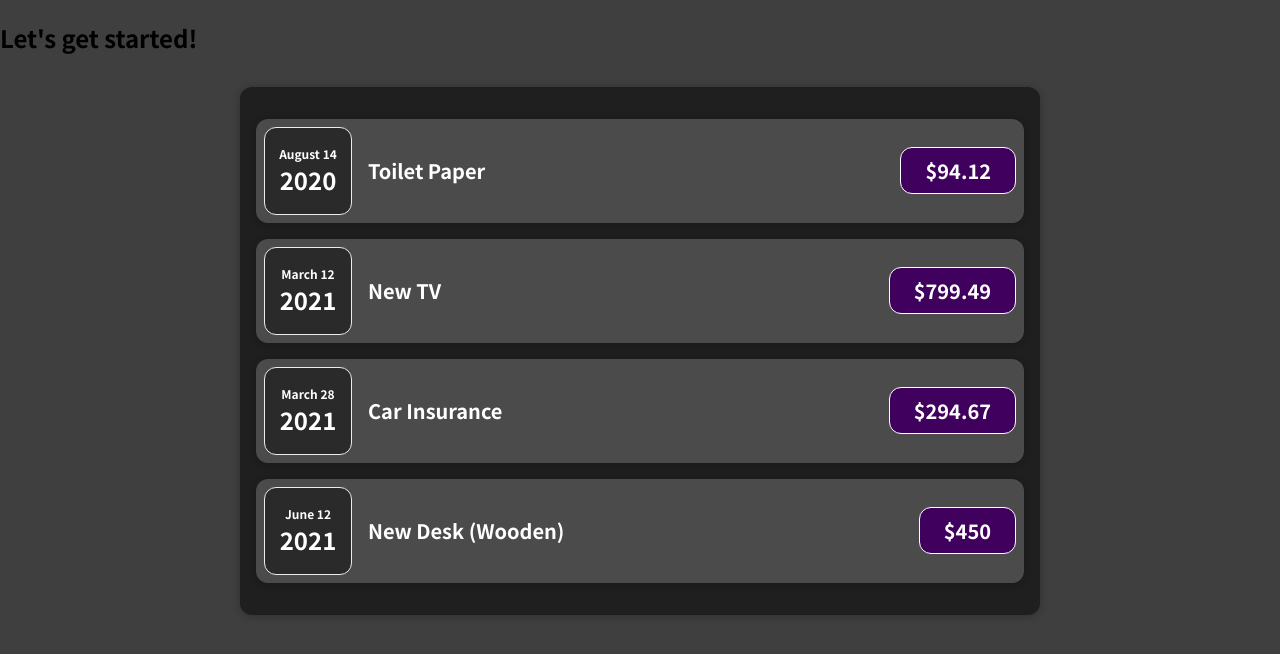
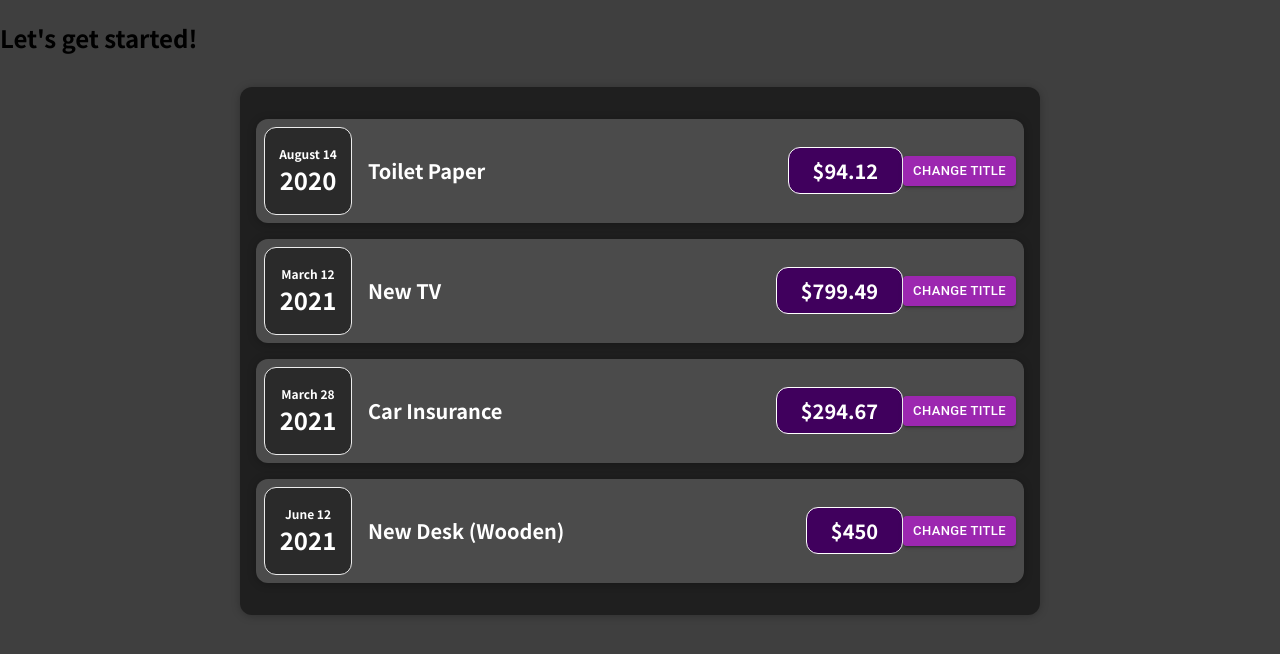
Before and after one commit to ZarifHosen/React-app_academind, a React (Create React App) app: page / in a window 1280 px wide. Shown: the top 654 px of the page. Built offline with nearby package versions, Linux system fonts and the light colour scheme.

Commit message:
MUI integration in Buttons

```diff
--- a/src/components/Expense/ExpenseItem.js
+++ b/src/components/Expense/ExpenseItem.js
@@ -1,15 +1,32 @@
+import { useState } from "react";
+import * as React from "react";
 import ExpenseDate from "./ExpenseDate";
 import "./ExpenseItem.css";
 import Card from "../UI/Card";
+import Button from "@mui/material/Button";
 
 function ExpenseItem(props) {
+  const [title, setTitle] = useState(props.title);
+
+  const clickHandler = () => {
+    setTitle("Updated!");
+  };
+
   return (
     <Card className="expense-item">
       <ExpenseDate date={props.date} />
       <div className="expense-item__description">
-        <h2>{props.title}</h2>
+        <h2>{title}</h2>
         <div className="expense-item__price"> ${props.amount} </div>
       </div>
+      <Button
+        variant="contained"
+        size="small"
+        color="secondary"
+        onClick={clickHandler}
+      >
+        change title
+      </Button>
     </Card>
   );
 }
```
Also changed, not shown: package.json (+5 -2 lines), 1 other file (tests, documents, lock files or other folders).
